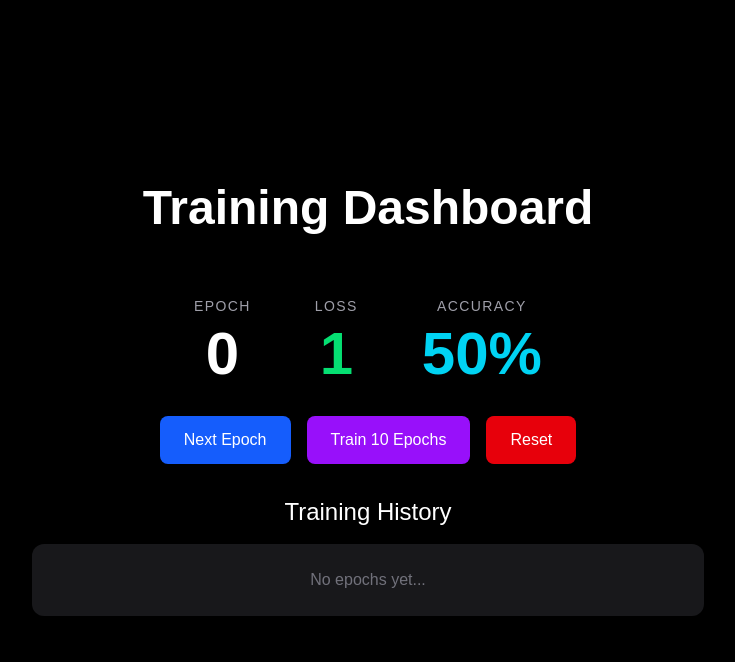
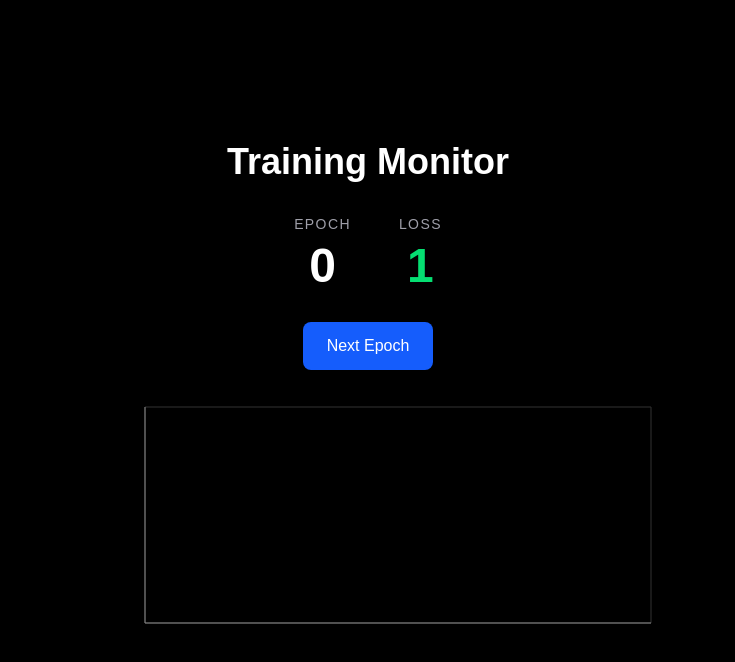
Before and after one commit to Ramineon/Training_Monitor, a Next.js app in the folder training-monitor/: page / in a window 1280 px wide. Shown: the top 662 px of the page, without its empty margins (272-1007 px from the left). Built offline with nearby package versions, Linux system fonts and the light colour scheme.

Commit message:
Rechart Section

```diff
--- a/training-monitor/app/page.tsx
+++ b/training-monitor/app/page.tsx
@@ -1,256 +1,72 @@
-// "use client";
+"use client";
 
-// import { useState } from "react";
+import { useState } from "react";
+import {
+  LineChart,
+  Line,
+  XAxis,
+  YAxis,
+  CartesianGrid,
+  Tooltip,
+  ResponsiveContainer,
+} from "recharts";
 
-// export default function Home() {
-//   const [epoch, setEpoch] = useState(0);
-//   const [loss, setLoss] = useState(1.0);
-//   const [history, setHistory] = useState<any[]>([]);
-
-//   function nextEpoch() {
-//     const newLoss = parseFloat((loss * 0.85).toFixed(4));
-//     setEpoch(epoch + 1);
-//     setLoss(newLoss);
-//     setHistory([...history, newLoss]);
-//   }
-
-//   return (
-//     <div className="flex min-h-screen flex-col items-center justify-center bg-black gap-8">
-//       <h1 className="text-4xl font-bold text-white">Training Monitor</h1>
-
-//       <div className="flex gap-12">
-//         <div className="flex flex-col items-center gap-2">
-//           <p className="text-zinc-400 text-sm uppercase tracking-widest">
-//             Epoch
-//           </p>
-//           <p className="text-5xl font-bold text-white">{epoch}</p>
-//           <p className="text-3xl font-bold text-red-600">9A4172</p>
-//         </div>
-//         <div className="flex flex-col items-center gap-2">
-//           <p className="text-zinc-400 text-sm uppercase tracking-widest">
-//             Loss
-//           </p>
-//           <p className="text-5xl font-bold text-green-400">{loss}</p>
-//           <p className="text-3xl font-bold text-amber-200">3BM15</p>
-//         </div>
-//       </div>
-
-//       <button
-//         onClick={nextEpoch}
-//         className="px-6 py-3 bg-blue-600 text-white rounded-lg hover:bg-blue-500"
-//       >
-//         Next Epoch
-//       </button>
-
-//       <div className="flex flex-col items-center gap-2">
-//         <p className="text-zinc-400 text-sm uppercase tracking-widest">
-//           Loss History
-//         </p>
-//         <div className="flex gap-2">
-//           {history.map((val, idx) => (
-//             <span key={idx} className="text-green-400 text-sm">
-//               {val}
-//             </span>
-//           ))}
-//         </div>
-//       </div>
-//     </div>
-//   );
-// }
-
-// ----------------------------------------------------------
-
-// "use client";
-// import { useState, useCallback } from "react";
-
-// export default function TrainingDashboard() {
-//   const [epoch, setEpoch] = useState(0);
-//   const [loss, setLoss] = useState(1.0);
-//   const [accuracy, setAccuracy] = useState(50);
-//   const [history, setHistory] = useState<any[]>([]);
-//   const [isTraining, setIsTraining] = useState(false);
-
-//   const nextEpoch = useCallback(() => {
-//     // ←←← You write the logic here
-//     const newLoss = parseFloat((loss * 0.85).toFixed(4));
-//     const rawAccuracy = 0.5 + 0.5 / (1 + Math.exp(7 * (newLoss - 0.7)));
-//     const newAccuracy = parseFloat((rawAccuracy * 100).toFixed(2));
-
-//     setEpoch(epoch + 1);
-//     setLoss(newLoss);
-//     setAccuracy(newAccuracy)
-//     setHistory([...history, newLoss]);
-//     setIsTraining(false);
-//   }, [loss, accuracy]);
-
-//   const trainMultiple = () => {
-//     // ←←← You write auto training logic here
-//   };
-
-//   const reset = () => {
-//     // ←←← You write reset logic here
-//   };
-
-//   return (
-//     <div className="flex min-h-screen flex-col items-center justify-center bg-black text-white gap-8 p-8">
-//       <h1 className="text-4xl font-bold">Training Dashboard</h1>
-
-//       {/* Current Stats */}
-//       <div className="flex gap-12">
-//         {/* Epoch, Loss, Accuracy cards here */}
-//       </div>
-
-//       {/* Buttons */}
-//       <div className="flex gap-4">
-//         <button onClick={nextEpoch} disabled={isTraining}>Next Epoch</button>
-//         <button onClick={trainMultiple} disabled={isTraining}>Train 10 Epochs</button>
-//         <button onClick={reset}>Reset</button>
-//       </div>
-
-//       {/* History */}
-//       <div>
-//         <h2>History</h2>
-//         {/* Map over history and show each entry */}
-//       </div>
-//     </div>
-//   );
-// }
-
-// _________________________________________________________________________
-
-"use client";
-import { useState, useCallback } from "react";
-
-export default function TrainingDashboard() {
+export default function Home() {
   const [epoch, setEpoch] = useState(0);
   const [loss, setLoss] = useState(1.0);
-  const [accuracy, setAccuracy] = useState(50);
-  const [history, setHistory] = useState<any[]>([]);
-  const [isTraining, setIsTraining] = useState(false);
+  const [history, setHistory] = useState<{ epoch: number; loss: number }[]>([]);
 
-  const nextEpoch = useCallback(() => {
+  function nextEpoch() {
     const newLoss = parseFloat((loss * 0.85).toFixed(4));
+    const newEpoch = epoch + 1;
 
-    // Better accuracy formula (increases as loss decreases)
-    const rawAccuracy = 50 + 50 * (1 - Math.exp(-3 * (1 - newLoss)));
-    const newAccuracy = parseFloat(rawAccuracy.toFixed(2));
-
-    // Functional updates - safer!
-    setEpoch((prev) => prev + 1);
+    setEpoch(newEpoch);
     setLoss(newLoss);
-    setAccuracy(newAccuracy);
-
-    // Save full record in history
-    setHistory((prev) => [
-      ...prev,
-      {
-        epoch: epoch + 1,
-        loss: newLoss,
-        accuracy: newAccuracy,
-      },
-    ]);
-  }, [loss]); // Only depend on loss
-
-  const trainMultiple = useCallback(() => {
-    setIsTraining(true);
-    let count = 0;
-
-    const interval = setInterval(() => {
-      nextEpoch();
-      count++;
-
-      if (count >= 10) {
-        clearInterval(interval);
-        setIsTraining(false);
+    setHistory([...history, { epoch: newEpoch, loss: newLoss }]);
   }
-    }, 400); // 400ms per epoch
-  }, [nextEpoch]);
-
-  const reset = () => {
-    setEpoch(0);
-    setLoss(1.0);
-    setAccuracy(50);
-    setHistory([]);
-    setIsTraining(false);
-  };
 
   return (
-    <div className="flex min-h-screen flex-col items-center justify-center bg-black text-white gap-8 p-8">
-      <h1 className="text-5xl font-bold mb-8">Training Dashboard</h1>
+    <div className="flex min-h-screen flex-col items-center justify-center bg-black gap-8">
+      <h1 className="text-4xl font-bold text-white">Training Monitor</h1>
 
-      {/* Current Stats */}
-      <div className="flex gap-16">
+      <div className="flex gap-12">
         <div className="flex flex-col items-center gap-2">
-          <p className="text-zinc-400 uppercase tracking-widest text-sm">
+          <p className="text-zinc-400 text-sm uppercase tracking-widest">
             Epoch
           </p>
-          <p className="text-6xl font-bold text-white">{epoch}</p>
+          <p className="text-5xl font-bold text-white">{epoch}</p>
         </div>
-
         <div className="flex flex-col items-center gap-2">
-          <p className="text-zinc-400 uppercase tracking-widest text-sm">
+          <p className="text-zinc-400 text-sm uppercase tracking-widest">
             Loss
           </p>
-          <p className="text-6xl font-bold text-green-400">{loss}</p>
-        </div>
-
-        <div className="flex flex-col items-center gap-2">
-          <p className="text-zinc-400 uppercase tracking-widest text-sm">
-            Accuracy
-          </p>
-          <p className="text-6xl font-bold text-cyan-400">{accuracy}%</p>
+          <p className="text-5xl font-bold text-green-400">{loss}</p>
         </div>
       </div>
 
-      {/* Buttons */}
-      <div className="flex gap-4">
       <button
         onClick={nextEpoch}
-          disabled={isTraining}
-          className="px-6 py-3 bg-blue-600 hover:bg-blue-500 rounded-lg disabled:opacity-50"
+        className="px-6 py-3 bg-blue-600 text-white rounded-lg hover:bg-blue-500"
       >
         Next Epoch
       </button>
 
-        <button
-          onClick={trainMultiple}
-          disabled={isTraining}
-          className="px-6 py-3 bg-purple-600 hover:bg-purple-500 rounded-lg disabled:opacity-50"
-        >
-          Train 10 Epochs
-        </button>
-
-        <button
-          onClick={reset}
-          className="px-6 py-3 bg-red-600 hover:bg-red-500 rounded-lg"
-        >
-          Reset
-        </button>
-      </div>
-
-      {/* History */}
-      <div className="w-full max-w-2xl">
-        <h2 className="text-2xl mb-4 text-center">Training History</h2>
-        <div className="bg-zinc-900 p-6 rounded-xl max-h-96 overflow-auto">
-          {history.length === 0 ? (
-            <p className="text-zinc-500 text-center">No epochs yet...</p>
-          ) : (
-            history.map((entry, idx) => (
-              <div
-                key={idx}
-                className="flex justify-between py-2 border-b border-zinc-800 last:border-0"
-              >
-                <span>Epoch {entry.epoch}</span>
-                <span>
-                  Loss: <span className="text-green-400">{entry.loss}</span>
-                </span>
-                <span>
-                  Acc: <span className="text-cyan-400">{entry.accuracy}%</span>
-                </span>
-              </div>
-            ))
-          )}
-        </div>
+      <div className="w-full max-w-xl h-64">
+        <ResponsiveContainer width="100%" height="100%">
+          <LineChart data={history}>
+            <CartesianGrid stroke="#333" />
+            <XAxis dataKey="epoch" stroke="#888" />
+            <YAxis stroke="#888" />
+            <Tooltip />
+            <Line
+              type="monotone"
+              dataKey="loss"
+              stroke="#4ade80"
+              strokeWidth={2}
+              dot={false}
+            />
+          </LineChart>
+        </ResponsiveContainer>
       </div>
     </div>
   );
```
Lines whose indentation alone changed are shown as unchanged.
